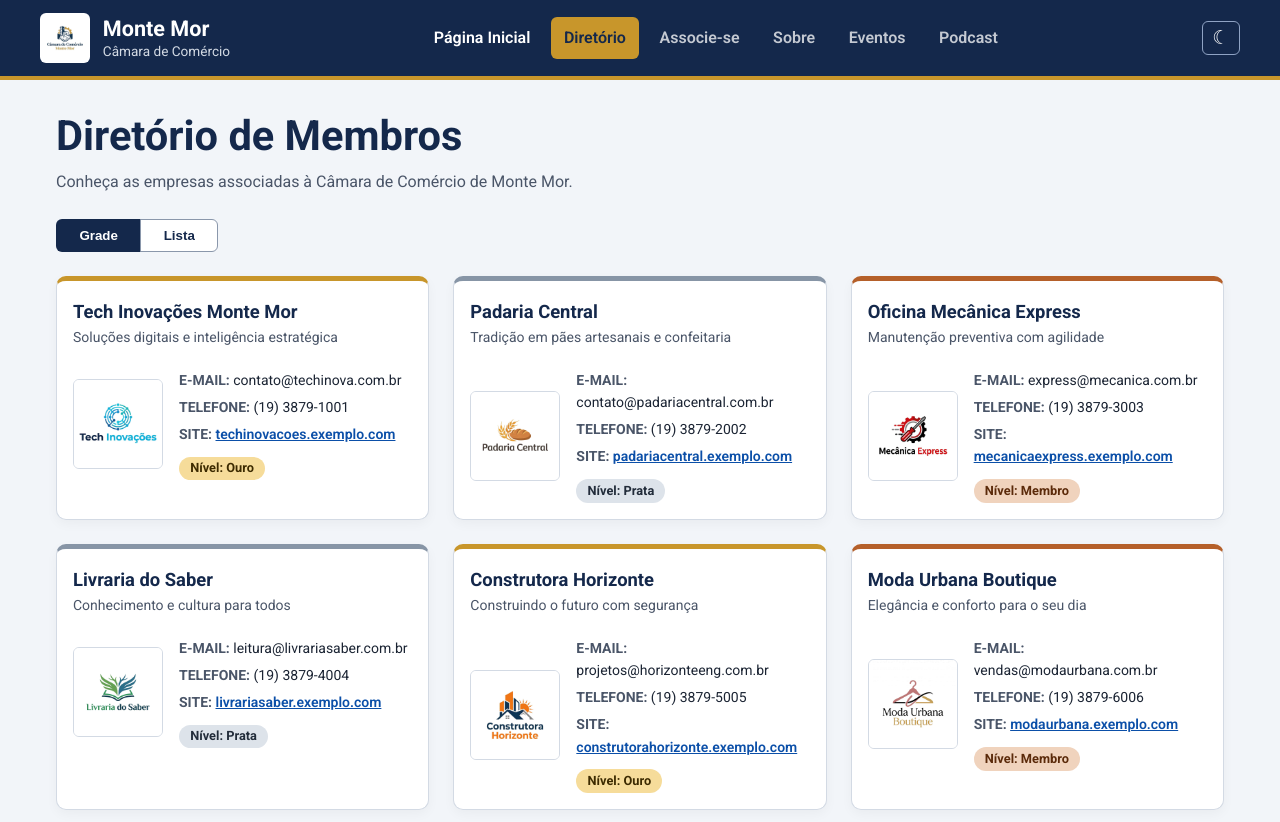
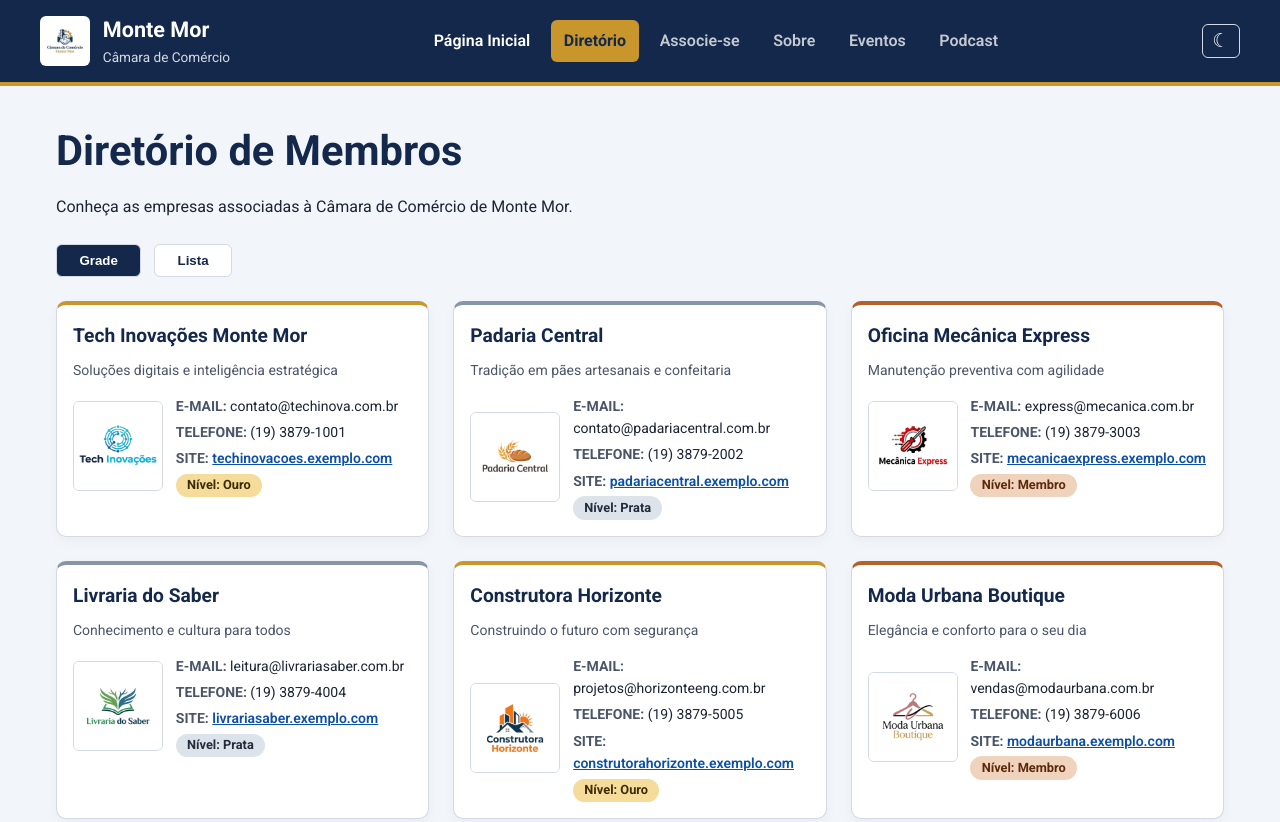
Before and after one commit to zLucme/wdd231, a plain HTML site: page camara/diretorio.html in a window 1280 px wide. Shown: the top 822 px of the page. Drawn offline with Linux system fonts and the light colour scheme.

Commit message:
Correção S03 - Tarefa

```diff
--- a/camara/estilos/telas-grandes.css
+++ b/camara/estilos/telas-grandes.css
@@ -35,7 +35,6 @@
   #membros-container.list .cartao-membro {
     display: grid;
     grid-template-columns: 280px 1fr;
-    column-gap: 1.5rem;
     align-items: center;
   }
 
@@ -43,8 +42,6 @@
     display: grid;
     grid-template-columns: repeat(auto-fit, minmax(160px, 1fr));
     align-items: center;
-    gap: 0.8rem;
-    padding: 0;
   }
 
   footer {
@@ -63,7 +60,6 @@
   #menu-navegacao {
     order: 2;
     width: auto;
-    margin-top: 0;
     border-top: none;
     padding-top: 0;
   }
--- a/camara/estilos/telas-pequenas.css
+++ b/camara/estilos/telas-pequenas.css
@@ -1,7 +1,6 @@
 :root {
   --azul-escuro: #14284b;
   --azul-link: #0b4fa8;
-  --botao-ativo: #14284b;
   --ouro: #c8962b;
   --ouro-hover: #eab308;
   --prata: #8795a6;
@@ -17,12 +16,9 @@
   --rodape-bg: #0f1d38;
   --branco: #ffffff;
   --transparente: #00000000;
-  --borda-clara: #8fa3c4;
-  --borda-botao: #8a97ab;
   --sombra-leve: #0000000a;
   --sombra-media: #00000014;
   --sombra-forte: #0000004d;
-  --sombra-heroi: #0e1c3626;
   --gradiente-heroi: #0e284bcc;
   --nivel-3-bg: #f6dc9a;
   --nivel-3-txt: #3d2b00;
@@ -33,7 +29,6 @@
 }
 
 body.dark-mode {
-  --botao-ativo: #2f6fd0;
   --foco: #ffc857;
   --fundo: #0d1422;
   --superficie: #161f33;
@@ -56,12 +51,10 @@ body {
   font: 1rem/1.6 "Roboto", Arial, sans-serif;
   color: var(--texto);
   background: var(--fundo);
-  min-width: 320px;
 }
 
 :focus-visible {
   outline: 3px solid var(--foco);
-  outline-offset: 2px;
 }
 
 header {
@@ -71,35 +64,41 @@ header {
   padding: 0.8rem 1rem;
 }
 
-.header-container {
-  display: flex;
-  flex-wrap: wrap;
-  justify-content: space-between;
-  align-items: center;
-  gap: 0.5rem;
-  max-width: 1200px;
-  margin: 0 auto;
-}
-
-.marca {
+.header-container,
+.marca,
+.controles-cabecalho,
+.visualizacao-botoes,
+.cartao-corpo,
+.footer-redes {
   display: flex;
   align-items: center;
   gap: 0.8rem;
 }
 
+.header-container {
+  flex-wrap: wrap;
+  justify-content: space-between;
+  max-width: 1200px;
+  margin: 0 auto;
+}
+
 .logo-camara {
   border-radius: 6px;
   object-fit: contain;
-  width: 50px;
-  height: 50px;
   background: var(--branco);
   padding: 2px;
 }
 
-.marca-texto {
+.marca-texto,
+#lista-menu.aberto,
+.eventos-recentes ul,
+.clima-previsao ul,
+.cartao-membro,
+.cartao-dados,
+#membros-container.list,
+footer {
   display: flex;
   flex-direction: column;
-  line-height: 1.25;
 }
 
 .nome-camara {
@@ -112,15 +111,10 @@ header {
   color: var(--borda);
 }
 
-.controles-cabecalho {
-  display: flex;
-  gap: 0.5rem;
-}
-
 #modo-escuro,
 #btn-hamburguer {
   background: var(--transparente);
-  border: 1px solid var(--borda-clara);
+  border: 1px solid var(--borda);
   border-radius: 6px;
   padding: 0.3rem 0.6rem;
   font-size: 1.2rem;
@@ -136,18 +130,12 @@ header {
 
 #menu-navegacao {
   width: 100%;
-  margin-top: 0.3rem;
 }
 
 #lista-menu {
   list-style: none;
   display: none;
-  flex-direction: column;
   text-align: center;
-}
-
-#lista-menu.aberto {
-  display: flex;
 }
 
 #lista-menu li a {
@@ -159,13 +147,14 @@ header {
   border-bottom: 1px solid var(--sombra-media);
 }
 
-#lista-menu li a.active {
+#lista-menu li a.active,
+.botao-cta {
   background: var(--ouro);
   color: var(--azul-escuro);
+  font-weight: 700;
 }
 
 #lista-menu li a[aria-disabled="true"] {
-  cursor: default;
   opacity: 0.75;
 }
 
@@ -178,18 +167,12 @@ main {
 main h1 {
   color: var(--titulo);
   font-size: clamp(1.9rem, 5vw, 2.6rem);
-  line-height: 1.15;
   margin-bottom: 0.6rem;
 }
 
-.intro {
-  max-width: 60ch;
-  color: var(--texto-suave);
-  margin-bottom: 1.5rem;
-}
-
-.visualizacao-botoes {
-  display: flex;
+.intro,
+.visualizacao-botoes,
+.painel-secao {
   margin-bottom: 1.5rem;
 }
 
@@ -197,24 +180,15 @@ main h1 {
   padding: 0.5rem 1.4rem;
   background: var(--superficie);
   color: var(--titulo);
-  border: 1px solid var(--borda-botao);
+  border: 1px solid var(--borda);
+  border-radius: 6px;
   cursor: pointer;
   font-weight: 700;
 }
 
-.visualizacao-botoes button:first-child {
-  border-radius: 6px 0 0 6px;
-}
-
-.visualizacao-botoes button:last-child {
-  border-radius: 0 6px 6px 0;
-  margin-left: -1px;
-}
-
 .visualizacao-botoes button.ativo {
-  background: var(--botao-ativo);
+  background: var(--titulo);
   color: var(--branco);
-  border-color: var(--transparente);
 }
 
 .heroi-container {
@@ -222,7 +196,6 @@ main h1 {
   margin-bottom: 2rem;
   border-radius: 10px;
   overflow: hidden;
-  box-shadow: 0 8px 24px var(--sombra-heroi);
 }
 
 .imagem-heroi {
@@ -235,19 +208,18 @@ main h1 {
 .heroi-container::after {
   content: "";
   position: absolute;
-  inset: auto 0 0 0;
+  bottom: 0;
+  left: 0;
+  width: 100%;
   height: 110px;
   background: linear-gradient(to top, var(--gradiente-heroi), var(--transparente));
-  pointer-events: none;
 }
 
 .botao-cta {
   position: absolute;
-  inset: auto 20px 20px auto;
+  bottom: 20px;
+  right: 20px;
   z-index: 2;
-  background: var(--ouro);
-  color: var(--azul-escuro);
-  font-weight: 700;
   padding: 0.85rem 1.5rem;
   text-decoration: none;
   border-radius: 6px;
@@ -261,31 +233,29 @@ main h1 {
 .conteudo-principal-grid,
 #membros-container.grid {
   display: grid;
-  grid-template-columns: 1fr;
   gap: 1.5rem;
 }
 
-.painel-secao {
+.painel-secao,
+.cartao-membro {
   background: var(--superficie);
   border: 1px solid var(--borda);
   border-top: 4px solid var(--ouro);
   border-radius: 10px;
   padding: 1.5rem;
-  margin-bottom: 1.5rem;
   box-shadow: 0 4px 12px var(--sombra-leve);
 }
 
-.painel-secao h2 {
-  font-size: 1.25rem;
+.painel-secao h2,
+.cartao-cabecalho h2 {
+  font-size: 1.2rem;
   color: var(--titulo);
-  margin-bottom: 0.75rem;
+  margin-bottom: 0.5rem;
 }
 
 .eventos-recentes ul,
 .clima-previsao ul {
   padding-left: 1.2rem;
-  display: flex;
-  flex-direction: column;
   gap: 0.5rem;
 }
 
@@ -293,19 +263,11 @@ main h1 {
   margin-bottom: 0.75rem;
 }
 
-#membros-container {
-  min-height: 400px;
-}
-
 .cartao-membro {
   --nivel-cor: var(--bronze);
-  background: var(--superficie);
-  border: 1px solid var(--borda);
-  border-top: 5px solid var(--nivel-cor);
-  border-radius: 10px;
-  display: flex;
-  flex-direction: column;
-  box-shadow: 0 4px 12px var(--sombra-leve);
+  border-top-color: var(--nivel-cor);
+  padding: 1rem;
+  gap: 0.8rem;
 }
 
 .cartao-membro:has(.nivel-3) {
@@ -316,31 +278,14 @@ main h1 {
   --nivel-cor: var(--prata);
 }
 
-.cartao-cabecalho {
-  padding: 1rem 1rem 0;
-  min-height: 72px;
-}
-
-.cartao-cabecalho h2 {
-  font-size: 1.15rem;
-  color: var(--titulo);
-}
-
-.cartao-cabecalho .slogan {
+.slogan,
+.cartao-dados,
+.cartao-dados p strong {
   font-size: 0.875rem;
   color: var(--texto-suave);
 }
 
-.cartao-corpo {
-  padding: 1rem;
-  display: flex;
-  gap: 1rem;
-  align-items: center;
-}
-
 .cartao-corpo img {
-  width: 90px;
-  height: 90px;
   object-fit: contain;
   background: var(--branco);
   border: 1px solid var(--borda);
@@ -348,15 +293,9 @@ main h1 {
 }
 
 .cartao-dados {
-  font-size: 0.875rem;
-  display: flex;
-  flex-direction: column;
-  gap: 0.3rem;
+  gap: 0.25rem;
   overflow-wrap: anywhere;
-}
-
-.cartao-dados p strong {
-  color: var(--texto-suave);
+  color: var(--texto);
 }
 
 .cartao-dados a {
@@ -366,7 +305,6 @@ main h1 {
 
 .nivel {
   align-self: flex-start;
-  margin-top: 0.4rem;
   padding: 0.1rem 0.7rem;
   border-radius: 99px;
   font-size: 0.8rem;
@@ -389,20 +327,12 @@ main h1 {
 }
 
 #membros-container.list {
-  display: flex;
-  flex-direction: column;
   gap: 0.75rem;
 }
 
 #membros-container.list .cartao-membro {
   border-top: 1px solid var(--borda);
   border-left: 5px solid var(--nivel-cor);
-  padding: 0.9rem 1rem;
-}
-
-#membros-container.list .cartao-cabecalho {
-  padding: 0;
-  min-height: auto;
 }
 
 #membros-container.list .cartao-membro img {
@@ -410,7 +340,6 @@ main h1 {
 }
 
 #membros-container.list .cartao-corpo {
-  padding: 0.4rem 0 0;
   flex-direction: column;
   align-items: flex-start;
   gap: 0.2rem;
@@ -422,8 +351,6 @@ footer {
   border-top: 4px solid var(--ouro);
   padding: 2rem 1rem;
   margin-top: 3rem;
-  display: flex;
-  flex-direction: column;
   align-items: center;
   gap: 1.5rem;
   text-align: center;
@@ -432,13 +359,7 @@ footer {
 
 .footer-bloco h2 {
   font-size: 1.05rem;
-  margin-bottom: 0.4rem;
   color: var(--branco);
-}
-
-.footer-redes {
-  display: flex;
-  gap: 1.2rem;
 }
 
 .icone-rede {
@@ -446,7 +367,3 @@ footer {
   height: 32px;
   color: var(--borda);
 }
-
-.icone-rede:hover {
-  color: var(--branco);
-}
```
